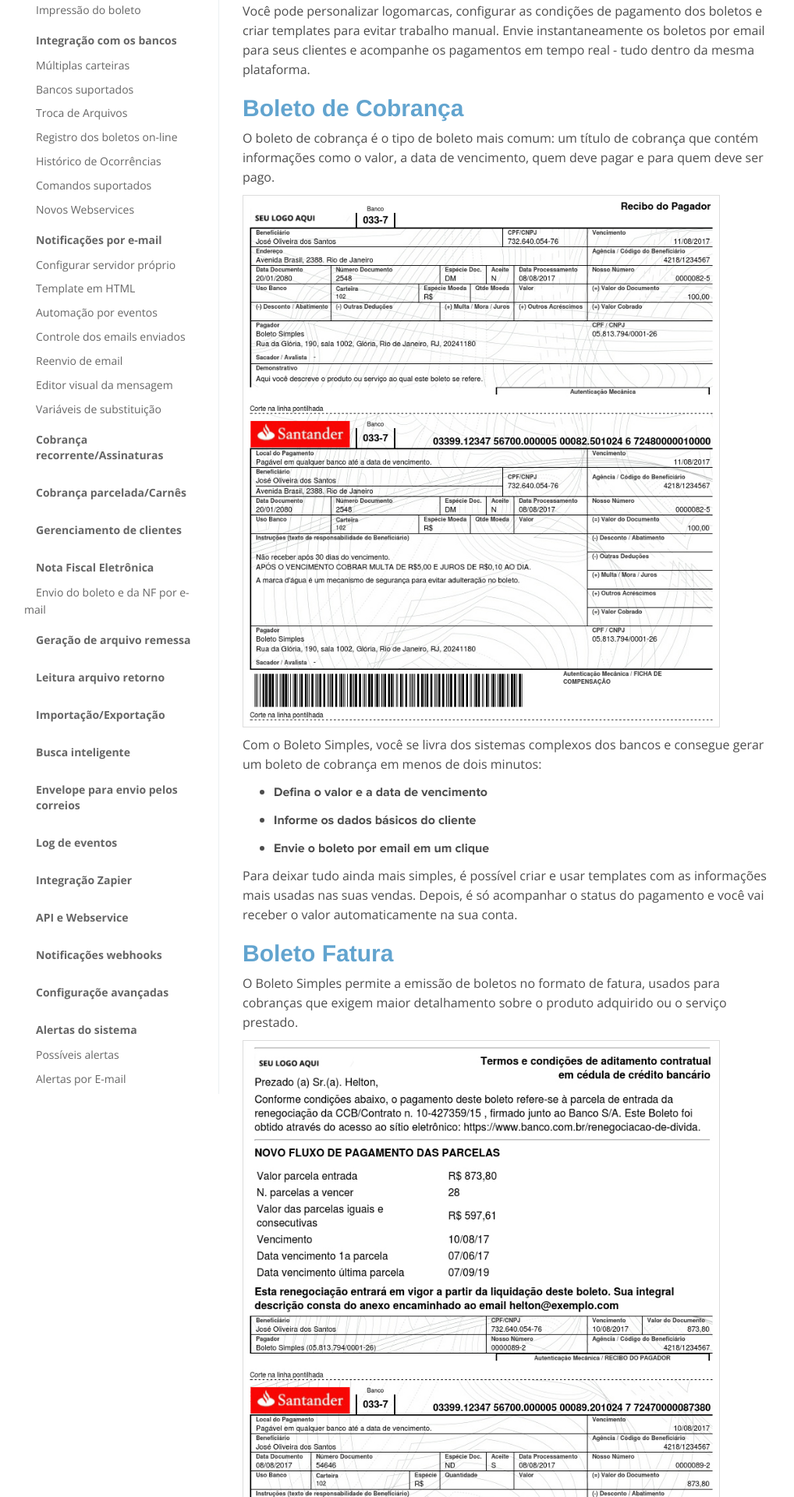
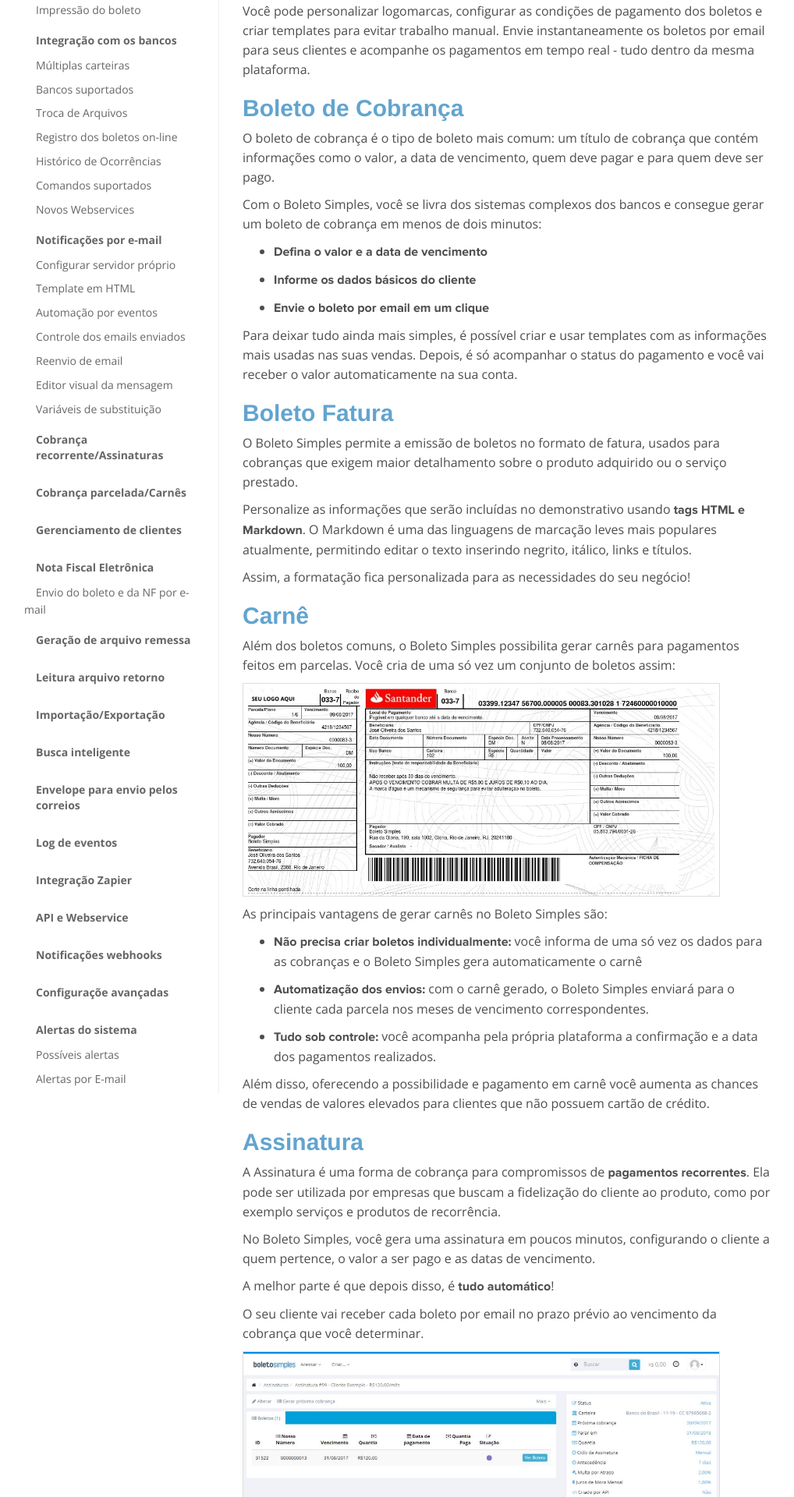
Before and after one commit to BoletoSimples/boletosimples-features, a Jekyll site: the page built from emissao-de-boletos.markdown, in a window 1280 px wide. Shown: the part 820-2740 px from the top of the page at 78% size, without its empty margins (129-1147 px from the left). Built offline with Jekyll 4.4.1, drawn with Linux system fonts in a browser that asks for light colours.

Commit message:
Updated Emissao De Boletos

```diff
--- a/emissao-de-boletos.markdown
+++ b/emissao-de-boletos.markdown
@@ -33,8 +33,6 @@
 
 O boleto de cobrança é o tipo de boleto mais comum: um título de cobrança que contém informações como o valor, a data de vencimento, quem deve pagar e para quem deve ser pago.
 
-![01-4af0204139d442b47e40ff6d42547c33fdb9559a9317467f3d2b2c48dd8c682c.jpg](/uploads/01-4af0204139d442b47e40ff6d42547c33fdb9559a9317467f3d2b2c48dd8c682c.jpg)
-
 Com o Boleto Simples, você se livra dos sistemas complexos dos bancos e consegue gerar um boleto de cobrança em menos de dois minutos:
 
 * **Defina o valor e a data de vencimento**
@@ -48,8 +46,6 @@
 ## Boleto Fatura
 
 O Boleto Simples permite a emissão de boletos no formato de fatura, usados para cobranças que exigem maior detalhamento sobre o produto adquirido ou o serviço prestado.
-
-![03-c1af5ceb5cc13511d5a19051d640ec77ebe56a4adbeaa3d40e8ac822d05520e3.jpg](/uploads/03-c1af5ceb5cc13511d5a19051d640ec77ebe56a4adbeaa3d40e8ac822d05520e3.jpg)
 
 Personalize as informações que serão incluídas no demonstrativo usando **tags HTML e Markdown**. O Markdown é uma das linguagens de marcação leves mais populares atualmente, permitindo editar o texto inserindo negrito, itálico, links e títulos.
 
```
